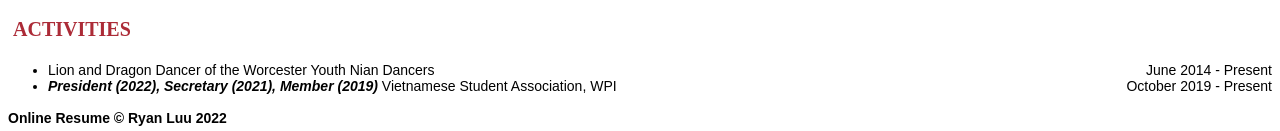
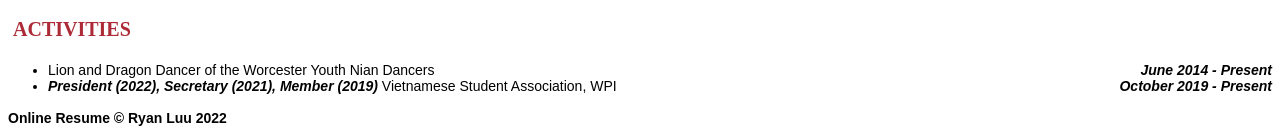
Before and after one commit to rluu1/Resume-Website, a plain HTML site: page index.html in a window 1280 px wide. Shown: the part 1532-1663 px from the top of the page. Drawn offline with Linux system fonts and the light colour scheme.

Commit message:
Update index.html

```diff
--- a/index.html
+++ b/index.html
@@ -115,8 +115,8 @@
 
     <p>
         <ul>
-            <li>Lion and Dragon Dancer of the Worcester Youth Nian Dancers <span style= "float:right;"> June 2014 - Present</span></li>
-            <li><i><b>President (2022), Secretary (2021), Member (2019)</b></i> Vietnamese Student Association, WPI <span style= "float:right;"> October 2019 - Present</span></li>
+            <li>Lion and Dragon Dancer of the Worcester Youth Nian Dancers <i><b><span style= "float:right;"> June 2014 - Present</span></b></i></li>
+            <li><i><b>President (2022), Secretary (2021), Member (2019)</b></i> Vietnamese Student Association, WPI <i><b><span style= "float:right;"> October 2019 - Present</span></b></i></li>
         </ul>
     </p>
 
```
